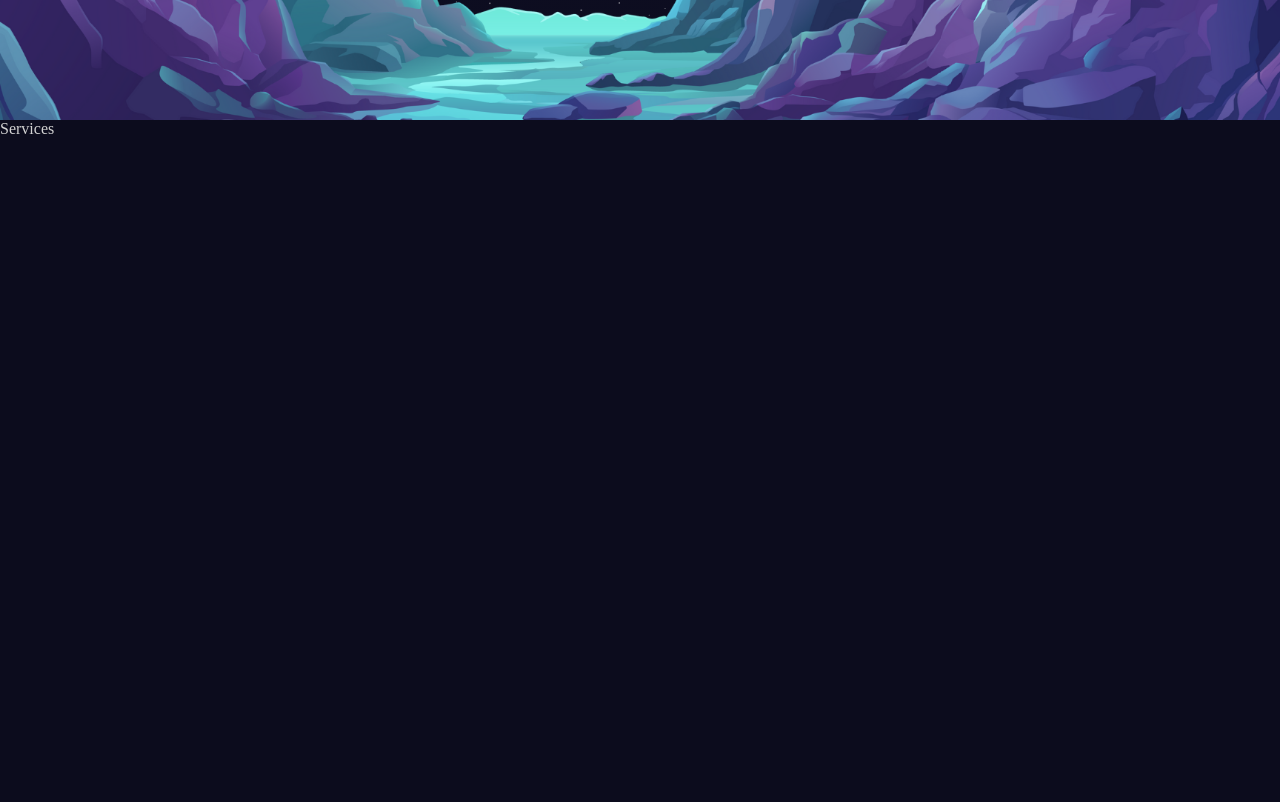
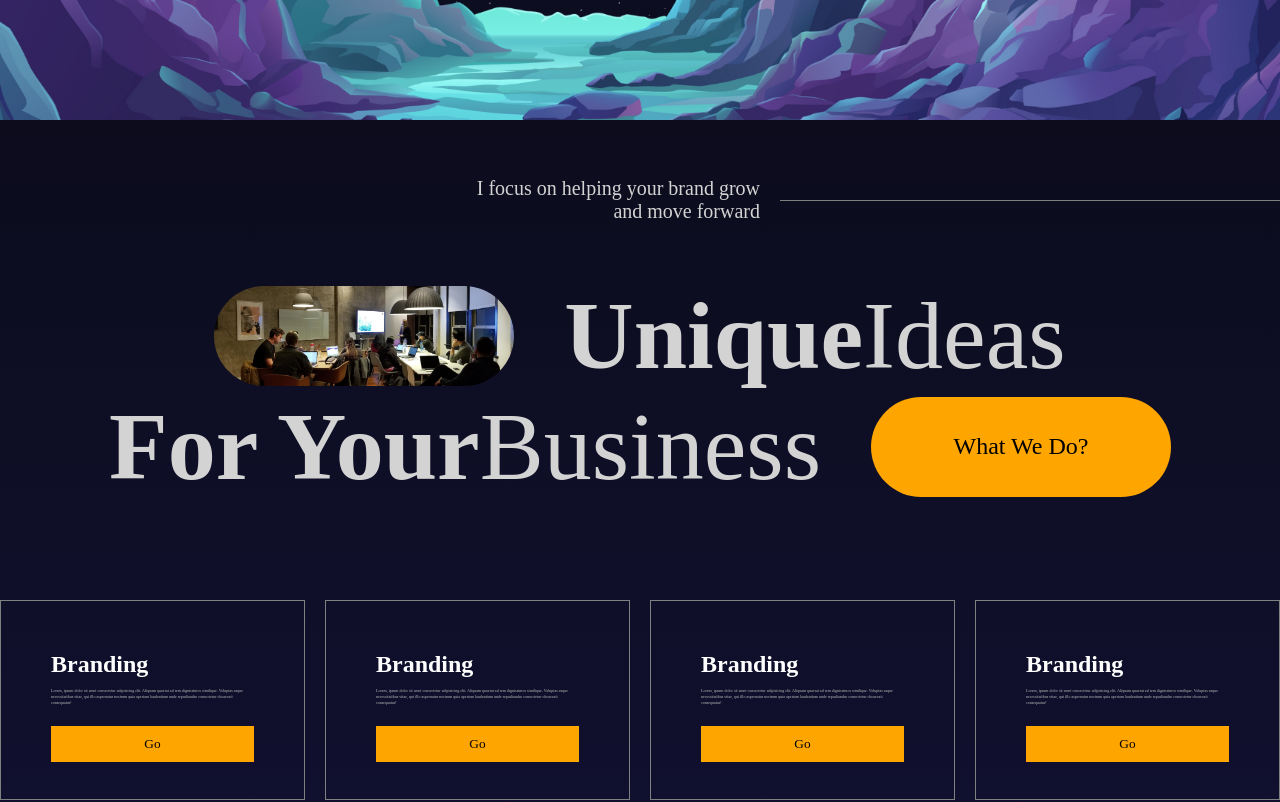
Before and after one commit to umerxgit2004/framer-motion-portfolio-1, a React app in the folder Client/: page / in a window 1280 px wide. Shown: the part 1480-2282 px from the top of the page. Built offline with nearby package versions, Linux system fonts and the light colour scheme; the HTML template or start-up script is replaced by a standard one.

Commit message:
services page

```diff
--- a/Client/src/App.jsx
+++ b/Client/src/App.jsx
@@ -3,6 +3,7 @@
 import Hero from "./components/hero/Hero"
 import Navbar from "./components/navbar/Navbar"
 import Parralax from "./parallax/Parralax"
+import Services from "./services/Services"
 const App = () => {
   return (
     <div>
@@ -11,7 +12,7 @@
         <Hero/>
       </section>
       <section id ="Services"><Parralax type="services"/></section>
-      <section >Services</section>
+      <section ><Services/></section>
       <section id="Portfolio"><Parralax type ="portfolio"/></section>
       <section >Portfolio1</section>
       <section >Portfolio2</section>
--- /dev/null
+++ b/Client/src/services/Services.jsx
@@ -0,0 +1,99 @@
+import "./services.scss"
+import {animate, motion} from "framer-motion"
+const variants = {
+  initial : {
+    x : -500,
+    y:100,
+    opacity : 0
+  },
+  animate :{
+    x:0,
+    opacity :1,
+    y:0,
+    transition:{
+      duration:1,
+      staggerChildren:0.1
+    }
+  }
+}
+const Services = () => {
+  return (
+    <motion.div className="services" variants={variants} initial="initial"  whileInView="animate">
+      <motion.div className="textContainer">
+        <p>I focus on helping your brand grow<br/> and move forward</p>
+        <hr/>
+      </motion.div>
+      <motion.div className="titleContainer" variants={variants} >
+        <div className="title">
+            <img src="/people.png" alt="" />
+            <h1>
+                <motion.b whileHover={{color:"orange"}}>Unique</motion.b>Ideas
+            </h1>
+        </div>
+        <div className="title">
+
+            <h1>
+                <motion.b whileHover={{color:"orange"}}>For Your</motion.b>Business
+            </h1>
+            <button>What We Do?</button>
+        </div>
+      </motion.div>
+      <motion.div className="listContainer" variants={variants} >
+        <motion.div className="box"
+        whileHover={{background:"Lightgray",color:"black"}}>
+            <h2>Branding</h2>
+            <p>Lorem, ipsum dolor
+                sit amet consectetur
+                adipisicing elit. Aliquam
+                 quaerat ad rem dignissimos
+                 similique. Voluptas eaque
+                 necessitatibus vitae, qui illo aspernatur nostrum quia aperiam laudantium unde
+                 repudiandae consectetur obcaecati
+                  consequatur!</p>
+            <button>Go</button>
+        </motion.div>
+        <motion.div className="box"
+        whileHover={{background:"Lightgray",color:"black"}}>
+            <h2>Branding</h2>
+            <p>Lorem, ipsum dolor
+                sit amet consectetur
+                adipisicing elit. Aliquam
+                 quaerat ad rem dignissimos
+                 similique. Voluptas eaque
+                 necessitatibus vitae, qui illo aspernatur nostrum quia aperiam laudantium unde
+                 repudiandae consectetur obcaecati
+                  consequatur!</p>
+            <button>Go</button>
+        </motion.div>
+        <motion.div className="box"
+        whileHover={{background:"Lightgray",color:"black"}}>
+            <h2>Branding</h2>
+            <p>Lorem, ipsum dolor
+                sit amet consectetur
+                adipisicing elit. Aliquam
+                 quaerat ad rem dignissimos
+                 similique. Voluptas eaque
+                 necessitatibus vitae, qui illo aspernatur nostrum quia aperiam laudantium unde
+                 repudiandae consectetur obcaecati
+                  consequatur!</p>
+            <button>Go</button>
+        </motion.div>
+        <motion.div className="box"
+        whileHover={{background:"Lightgray",color:"black"}}>
+            <h2>Branding</h2>
+            <p>Lorem, ipsum dolor
+                sit amet consectetur
+                adipisicing elit. Aliquam
+                 quaerat ad rem dignissimos
+                 similique. Voluptas eaque
+                 necessitatibus vitae, qui illo aspernatur nostrum quia aperiam laudantium unde
+                 repudiandae consectetur obcaecati
+                  consequatur!</p>
+            <button>Go</button>
+        </motion.div>
+      </motion.div>
+    </motion.div>
+  )
+}
+
+export default Services
--- /dev/null
+++ b/Client/src/services/services.scss
@@ -0,0 +1,93 @@
+.services{
+    background: linear-gradient(180deg, #0c0c1d, #111132);
+    height: 100%;
+    display: flex;
+    flex-direction: column;
+    justify-content: space-between;
+    .textContainer{
+        flex:1;
+        align-self:flex-end ;
+        display: flex;
+        align-items: center;
+        gap: 20px;
+
+        p{
+            font-weight: 200;
+            font-size: 20px;
+            text-align: right;
+        }
+        hr{
+            width: 500px;
+            border: none;
+            border-top: 0.5px solid gray;
+        }
+    }
+    .titleContainer{
+        flex:2;
+        display: flex;
+        flex-direction: column;
+        align-items: center;
+
+
+
+        .title{
+            display: flex;
+            align-items: center;
+            gap: 50px;
+            img{
+                width: 300px;
+                height: 100px;
+                border-radius: 50px;
+                object-fit: cover;
+            }
+            h1{
+                font-size: 96px;
+                font-weight: 100;
+            }
+            button{
+              width: 300px;
+              height: 100px;
+              border-radius:50px ;
+              background-color: orange;
+              border: none;
+              font-size: 24px;
+              cursor: pointer;
+            }
+        }
+
+    }
+    .listContainer{
+        flex: 2;
+        display: flex;
+        max-width: 1366PX;
+        margin: auto;
+        gap: 20px;
+        .box{
+            padding: 50px;
+            border: 0.5px solid gray;
+            display: flex;
+            flex-direction: column;
+            justify-content: space-between;
+            background:transparent;
+            width: 100%;
+            transition: transform 0.3s, box-shadow 0.3s;
+            h2 {
+                color: white;
+                margin-bottom: 10px;
+            }
+            p {
+                color: #bfbfbf;
+                margin-bottom: 20px;
+                font-size: 4px;
+                line-height: 1.5;
+            }
+
+        button{
+            padding: 10px;
+            background-color: orange;
+            border: none;
+            cursor: pointer;
+        }
+        }
+    }
+}
```
